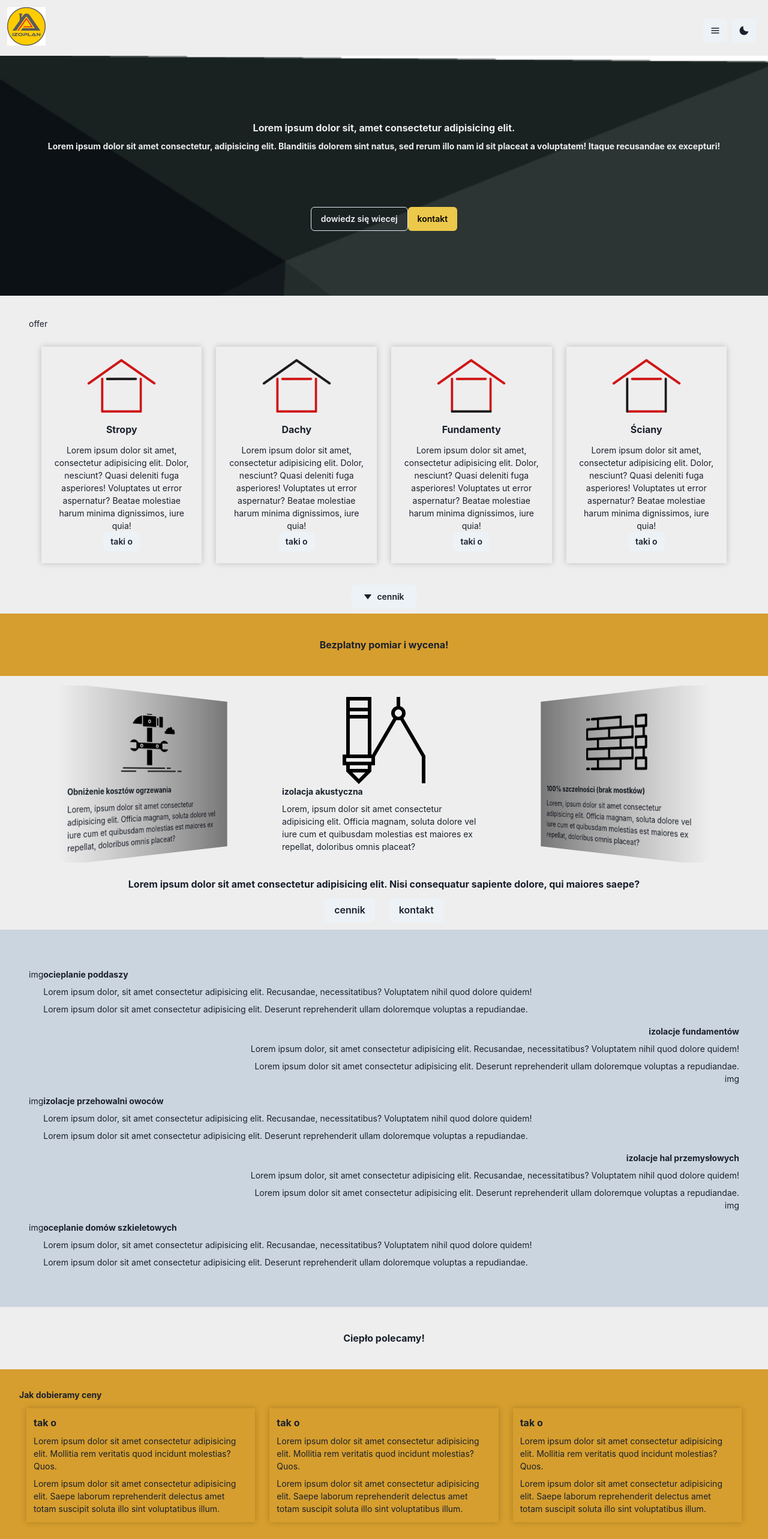
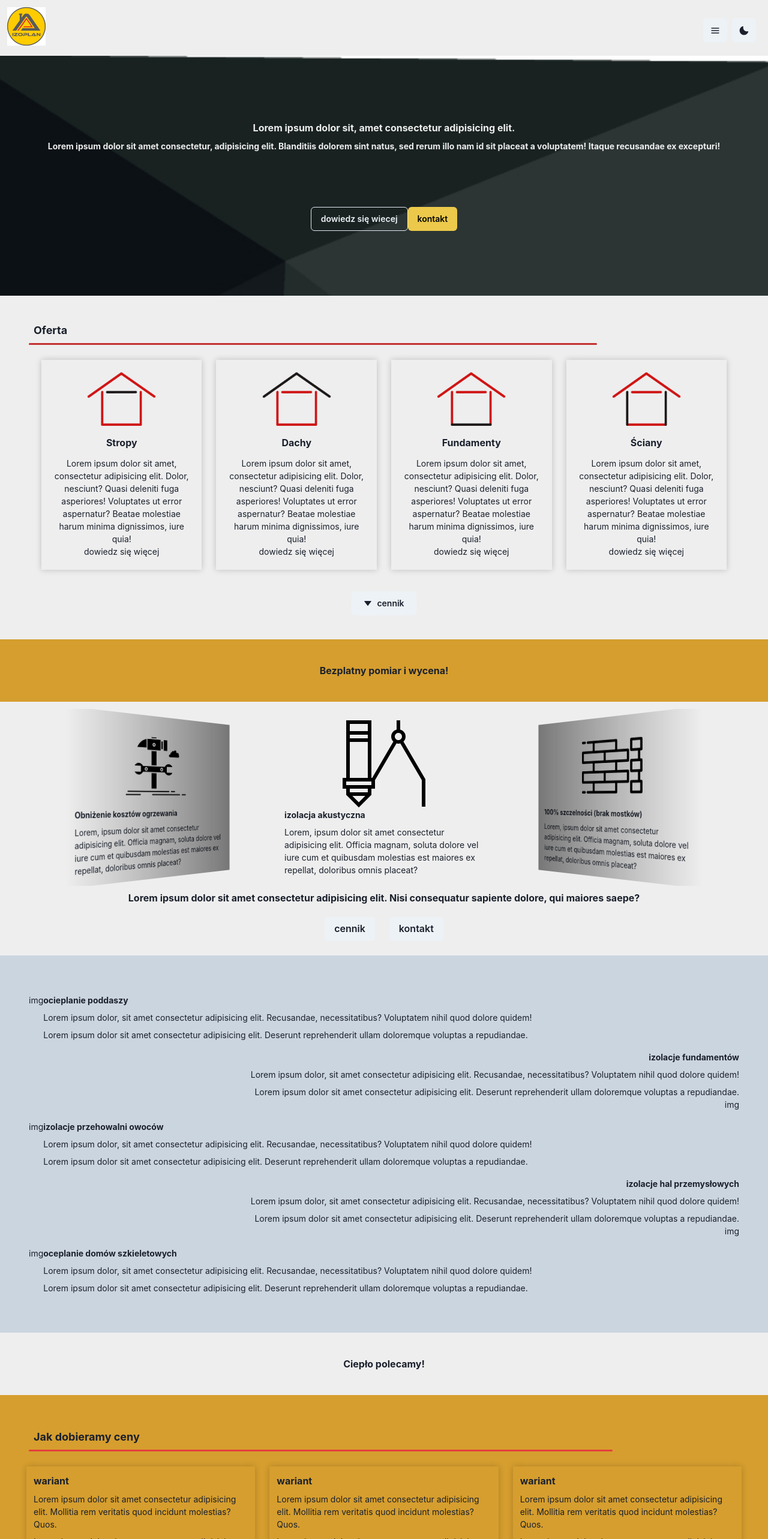
Before and after one commit to refixshow/izoplan, a Next.js app: page / in a window 1280 px wide. Shown: the top 2566 px of the page at 60% size. Built offline with nearby package versions, Linux system fonts and the light colour scheme.

Commit message:
first commit

```diff
--- a/components/index.tsx
+++ b/components/index.tsx
@@ -1,4 +1,3 @@
-// export * from "./atoms";
 export * from "./organisms";
 export * from "./molecules";
 // export * from "./templates";
--- a/components/molecules/MoleculeHero.tsx
+++ b/components/molecules/MoleculeHero.tsx
@@ -41,10 +41,11 @@ const Hero = () => {
               dowiedz się wiecej
             </Button>
           </NextLink>
-
-          <Button fontSize="inherit" colorScheme="yellow">
-            kontakt
-          </Button>
+          <NextLink href="/#contact">
+            <Button fontSize="inherit" colorScheme="yellow">
+              kontakt
+            </Button>
+          </NextLink>
         </Box>
       </Flex>
     </Box>
--- a/components/organisms/OrganismContact.tsx
+++ b/components/organisms/OrganismContact.tsx
@@ -11,6 +11,7 @@ import {
 const OrganismContact = () => {
   return (
     <Flex
+      id="contact"
       flexDirection={["column", "column", "row"]}
       justifyContent="space-evenly"
       alignItems="center"
--- a/components/organisms/OrganismDescription.tsx
+++ b/components/organisms/OrganismDescription.tsx
@@ -11,12 +11,11 @@ SwiperCore.use([Autoplay, Navigation, EffectCoverflow]);
 
 const OrganismDescription = () => {
   return (
-    <Grid
-      gridAutoRows="auto"
-      rowGap="6"
-      marginTop="4"
+    <Box
       as="section"
       gridColumn="center-start / center-end"
+      overflow="hidden"
+      padding="3"
     >
       <Box position="relative" overflow="hidden">
         <Swiper
@@ -171,7 +170,13 @@ const OrganismDescription = () => {
       </Box>
 
       <Box textAlign="center">
-        <Text as="h3" fontSize="md" fontWeight="bold">
+        <Text
+          marginTop="2"
+          marginBottom="2"
+          as="h3"
+          fontSize="md"
+          fontWeight="bold"
+        >
           Lorem ipsum dolor sit amet consectetur adipisicing elit. Nisi
           consequatur sapiente dolore, qui maiores saepe?
         </Text>
@@ -180,7 +185,7 @@ const OrganismDescription = () => {
           <Button margin="3">kontakt</Button>
         </Box>
       </Box>
-    </Grid>
+    </Box>
   );
 };
 
--- a/components/organisms/OrganismOffer.tsx
+++ b/components/organisms/OrganismOffer.tsx
@@ -1,24 +1,39 @@
 import NextLink from "next/link";
-import NextImage from "next/image";
-import {
-  Box,
-  Flex,
-  Text,
-  Stack,
-  Button,
-  Link as ChakraLink,
-  useColorMode,
-} from "@chakra-ui/react";
+import { Box, Flex, Text, Stack, Button, useColorMode } from "@chakra-ui/react";
 import { TriangleDownIcon } from "@chakra-ui/icons";
 
 const OrganismOffer = () => {
   const { colorMode } = useColorMode();
   const isDark = colorMode === "dark";
+
   return (
-    <Box as="section" gridColumn="center-start / center-end" id="offer">
+    <Box
+      paddingBottom="2rem"
+      as="section"
+      gridColumn="center-start / center-end"
+      id="offer"
+    >
       <Flex flexWrap="wrap" alignItems="center" justifyContent="center">
-        <Text width="100%" padding="3" margin="1" as="h1">
-          offer
+        <Text
+          _after={{
+            content: '""',
+            position: "absolute",
+            width: "80%",
+            height: "3px",
+            backgroundColor: "red.600",
+            bottom: "-3px",
+            left: "0",
+            borderRadius: "3px",
+          }}
+          position="relative"
+          width="100%"
+          padding="2"
+          margin="4"
+          fontSize="lg"
+          fontWeight="bold"
+          as="h1"
+        >
+          Oferta
         </Text>
         <Box
           textAlign="center"
@@ -63,7 +78,7 @@ const OrganismOffer = () => {
             </Stack>
           </Box>
           <Box>
-            <Button size="sm">taki o</Button>
+            <NextLink href="/offer/#">dowiedz się więcej</NextLink>
           </Box>
         </Box>
         <Box
@@ -109,7 +124,7 @@ const OrganismOffer = () => {
             </Stack>
           </Box>
           <Box>
-            <Button size="sm">taki o</Button>
+            <NextLink href="/offer/#">dowiedz się więcej</NextLink>
           </Box>
         </Box>
         <Box
@@ -155,7 +170,7 @@ const OrganismOffer = () => {
             </Stack>
           </Box>
           <Box>
-            <Button size="sm">taki o</Button>
+            <NextLink href="/offer/#">dowiedz się więcej</NextLink>
           </Box>
         </Box>
         <Box
@@ -201,11 +216,12 @@ const OrganismOffer = () => {
             </Stack>
           </Box>
           <Box>
-            <Button size="sm">taki o</Button>
+            <NextLink href="/offer/#">dowiedz się więcej</NextLink>
           </Box>
         </Box>
       </Flex>
       <Box textAlign="center" padding="2">
+        <NextLink href="/#cennik">
           <Button
             padding={5}
             leftIcon={<TriangleDownIcon />}
@@ -215,6 +231,7 @@ const OrganismOffer = () => {
           >
             cennik
           </Button>
+        </NextLink>
       </Box>
     </Box>
   );
--- a/components/organisms/OrganismPricing.tsx
+++ b/components/organisms/OrganismPricing.tsx
@@ -12,7 +12,25 @@ const OrganismPricing = () => {
       padding="2rem"
     >
       <Box>
-        <Text as="h1" fontWeight="bold">
+        <Text
+          _after={{
+            content: '""',
+            position: "absolute",
+            width: "80%",
+            height: "3px",
+            backgroundColor: "red.500",
+            bottom: "-3px",
+            left: "0",
+            borderRadius: "3px",
+          }}
+          position="relative"
+          width="100%"
+          padding="2"
+          margin="4"
+          fontSize="lg"
+          fontWeight="bold"
+          as="h1"
+        >
           Jak dobieramy ceny
         </Text>
       </Box>
@@ -39,7 +57,7 @@ const OrganismPricing = () => {
         >
           <Stack>
             <Text as="h2" fontSize="md" fontWeight="bold">
-              tak o
+              wariant
             </Text>
             <Text as="p">
               Lorem ipsum dolor sit amet consectetur adipisicing elit. Mollitia
@@ -74,7 +92,7 @@ const OrganismPricing = () => {
         >
           <Stack>
             <Text as="h2" fontSize="md" fontWeight="bold">
-              tak o
+              wariant
             </Text>
             <Text as="p">
               Lorem ipsum dolor sit amet consectetur adipisicing elit. Mollitia
@@ -109,7 +127,7 @@ const OrganismPricing = () => {
         >
           <Stack>
             <Text as="h2" fontSize="md" fontWeight="bold">
-              tak o
+              wariant
             </Text>
             <Text as="p">
               Lorem ipsum dolor sit amet consectetur adipisicing elit. Mollitia
```
Also changed, not shown: 1 other file (tests, documents, lock files or other folders). Lines whose indentation alone changed are shown as unchanged.
